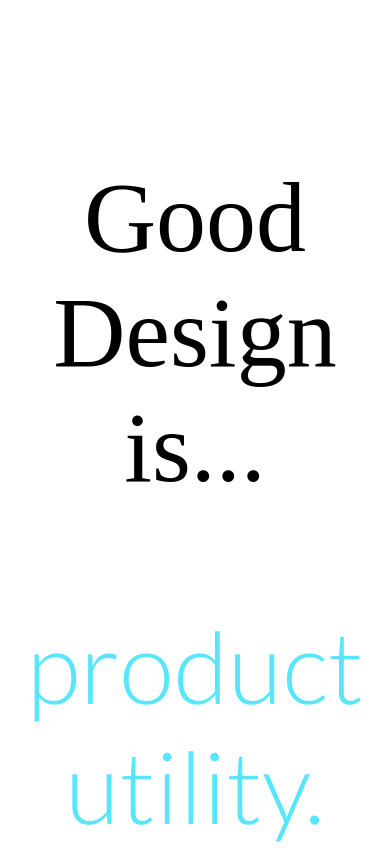
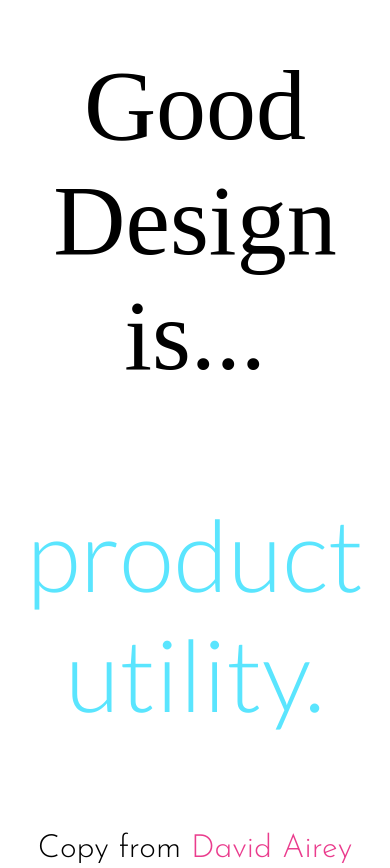
Before and after one commit to aheitzen/design_def_slider, a plain HTML site: page index.html in a window 390 px wide. Shown: the top 868 px of the page. Drawn offline with nearby package versions, Linux system fonts and the light colour scheme; a web font is replaced by a local one.

Commit message:
responsive

```diff
--- a/css/main.css
+++ b/css/main.css
@@ -7,7 +7,12 @@ html, body {
 }
 
 .dead-center {
-	margin-top: 160px;
+	margin: 0;
+    position: absolute;
+    top: 50%;
+    left: 50%;
+    margin-right: -50%;
+    transform: translate(-50%, -50%);
 }
 
 p {
--- a/index.html
+++ b/index.html
@@ -2,6 +2,7 @@
 <html>
 <head>
 	<title>Design Is</title>
+	<link href="img/favicon.ico" rel="icon" type="image/x-icon" />
 	<link rel="stylesheet" type="text/css" href="css/main.css">
 </head>
 <body>
```
Also changed, not shown: img/favicon.ico (added), 2 other files.
